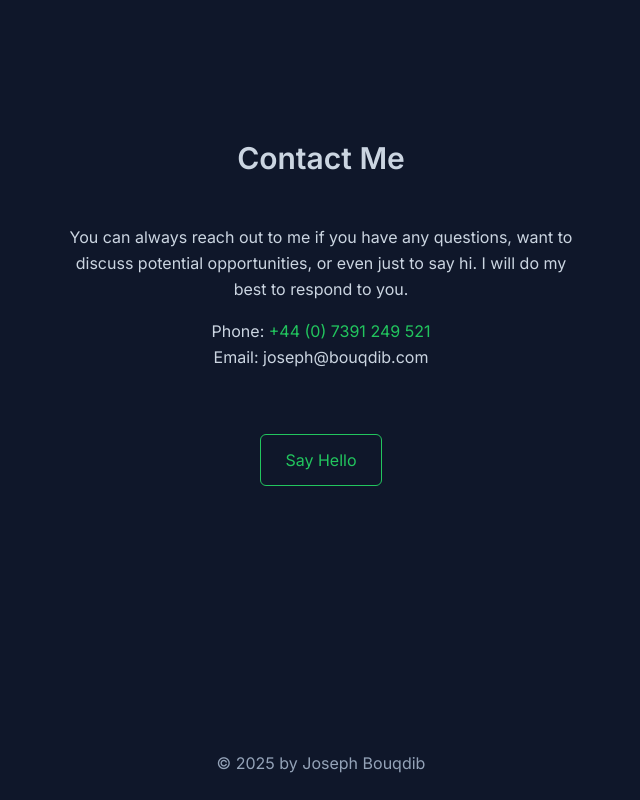
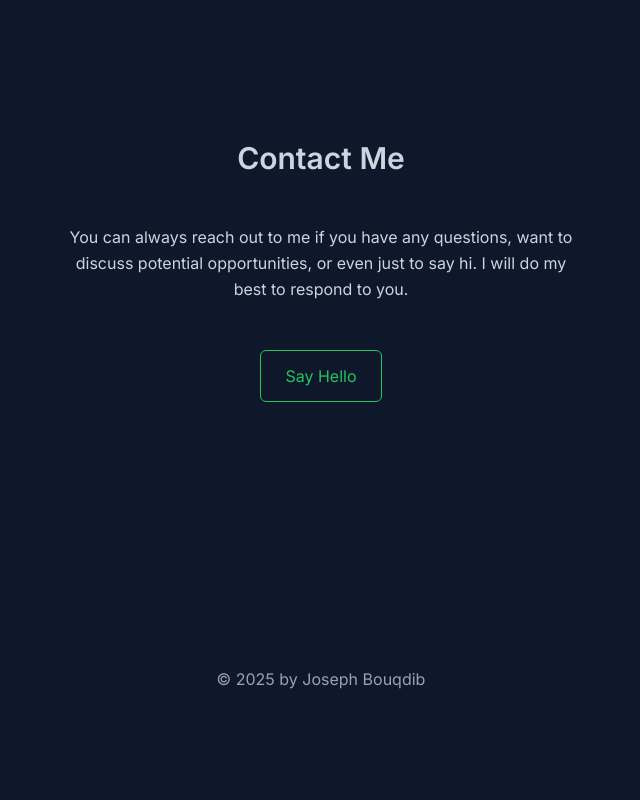
Before and after one commit to isotronic/josephbouqdib.com, a Gatsby site: page / in a window 1280 px wide. Shown: the part 3606-4406 px from the top of the page, without its empty margins (319-959 px from the left). After the commit the page ends 4322 px from the top, so only its background shows below. Built offline with nearby package versions, Linux system fonts and the light colour scheme; Gatsby itself is replaced by a stand-in of ours.

Commit message:
feat: update contact section layout and remove redundant information (#27)

```diff
--- a/src/components/ContactSection.tsx
+++ b/src/components/ContactSection.tsx
@@ -5,22 +5,10 @@ const ContactSection: React.FC = () => {
   return (
     <AnimatedSection id="contact" className="mx-auto my-60 max-w-lg text-center lg:px-0">
       <h2 className="mb-12 text-3xl font-semibold">Contact Me</h2>
-      <p className="mb-4">
+      <p className="mb-12">
         You can always reach out to me if you have any questions, want to discuss potential opportunities, or even just
         to say hi. I will do my best to respond to you.
       </p>
-      <p>
-        &#80;&#104;&#111;&#110;&#101;&#58;&#32;
-        <a
-          className="text-green-500"
-          target="&#95;&#98;&#108;&#97;&#110;&#107;"
-          rel="&#110;&#111;&#114;&#101;&#102;&#101;&#114;&#114;&#101;&#114;"
-          href="&#116;&#101;&#108;&#58;&#43;&#52;&#52;&#55;&#51;&#57;&#49;&#50;&#52;&#57;&#53;&#50;&#49;"
-        >
-          &#43;&#52;&#52;&#32;&#40;&#48;&#41;&#32;&#55;&#51;&#57;&#49;&#32;&#50;&#52;&#57;&#32;&#53;&#50;&#49;
-        </a>
-      </p>
-      <p className="mb-16">Email: joseph@bouqdib.com</p>
       <a
         href="mailto:joseph@bouqdib.com"
         target="_blank"
```
